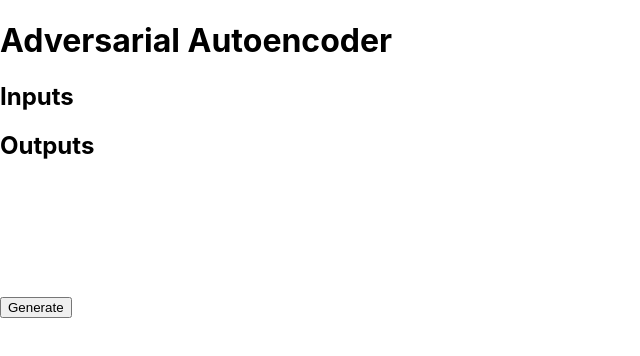
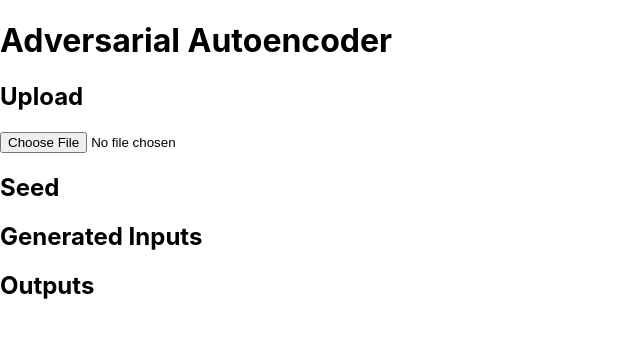
Before and after one commit to PeterChauYEG/mobilenet-js, a React (Create React App) app: page / in a window 1280 px wide. Shown: the top 356 px of the page, without its empty margins (0-640 px from the left). Built offline with nearby package versions, Linux system fonts and the light colour scheme; the HTML template or start-up script is replaced by a standard one.

Commit message:
image seed

```diff
--- a/src/App.js
+++ b/src/App.js
@@ -4,8 +4,9 @@ import * as tf from '@tensorflow/tfjs';
 class App extends Component {
   constructor(props) {
     super(props)
-    this.state = { image: undefined, input: undefined }
+    this.state = { hash: undefined, image: undefined, input: undefined, seed: undefined }
     this.generate = this.generate.bind(this)
+    this.handleUpload = this.handleUpload.bind(this)
   }
 
   async generate() {
@@ -13,9 +14,22 @@ class App extends Component {
     const model = await tf.loadLayersModel('http://localhost:3000/mnist_model.json');
 
     // input
-    const input = tf.randomNormal([1,10])
+    let totalHash = 0
+    const splitHash = this.state.hash.split('-')
+    splitHash
+      .filter(i => i !== '-')
+      .forEach(i => {
+        const parsedInt = parseInt(i, 16)
+        totalHash =+ parsedInt
+      })
+
+    const input = tf.randomNormal([1,10], undefined, undefined, undefined, totalHash)
+    // const hashedInput = tf.matMul(input, floatHash)
     const inputValues = await input.data()
-    this.setState({ input: Array.prototype.slice.call(inputValues) })
+    // const hashedInputValues = await hashedInput.data()
+    // console.log(hashedInputValues)
+
+    this.setState({ input: Array.prototype.slice.call(inputValues), seed: totalHash })
 
     // Classify the image.
     const generated = await model.predict(input);
@@ -26,12 +40,26 @@ class App extends Component {
     await tf.browser.toPixels(normalizedGenerated, this.refs.canvas);
   }
 
+  handleUpload(e) {
+    const files = e.target.files
+    const image = URL.createObjectURL(files[0])
+    const hash = image.split('blob:http://localhost:3000/')[1]
+    this.setState({ hash })
+    this.generate()
+  }
+
   render() {
-    const { input } = this.state
+    const { input, seed } = this.state
     return (
       <div>
         <h1>Adversarial Autoencoder</h1>
-        <h2>Inputs</h2>
+        <h2>Upload</h2>
+        <input type='file' onChange={this.handleUpload} />
+
+        <h2>Seed</h2>
+        <p>{seed}</p>
+
+        <h2>Generated Inputs</h2>
         { input
             ? input.map((value, i) => <p key={i}>{`${value.toString()}`}</p>)
             : <div></div>
@@ -40,9 +68,9 @@ class App extends Component {
         <h2>Outputs</h2>
         <canvas ref="canvas" className='canvas' />
 
-        <div>
-          <button onClick={this.generate}>Generate</button>
-        </div>
+        {/*<div>*/}
+          {/*<button onClick={this.generate}>Generate</button>*/}
+        {/*</div>*/}
       </div>
     );
   }
```
